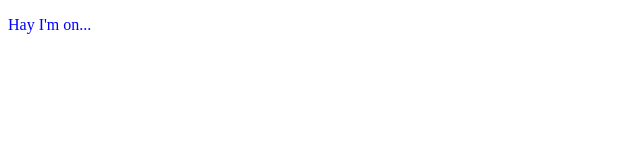
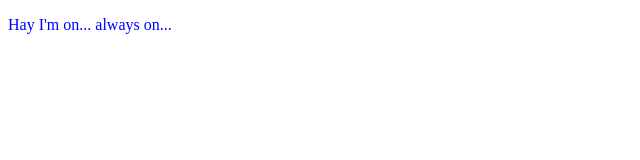
Before and after one commit to Raut-ayush/localdr, a plain HTML site: page index.html in a window 1280 px wide. Shown: the full height of the page, 0-640 px from the left. Drawn offline with Linux system fonts and the light colour scheme.

Commit message:
new statement

```diff
--- a/index.html
+++ b/index.html
@@ -9,6 +9,7 @@
 <body>
     <p>
         Hay I'm on...
+        always on...
     </p>
 </body>
 </html>
```
